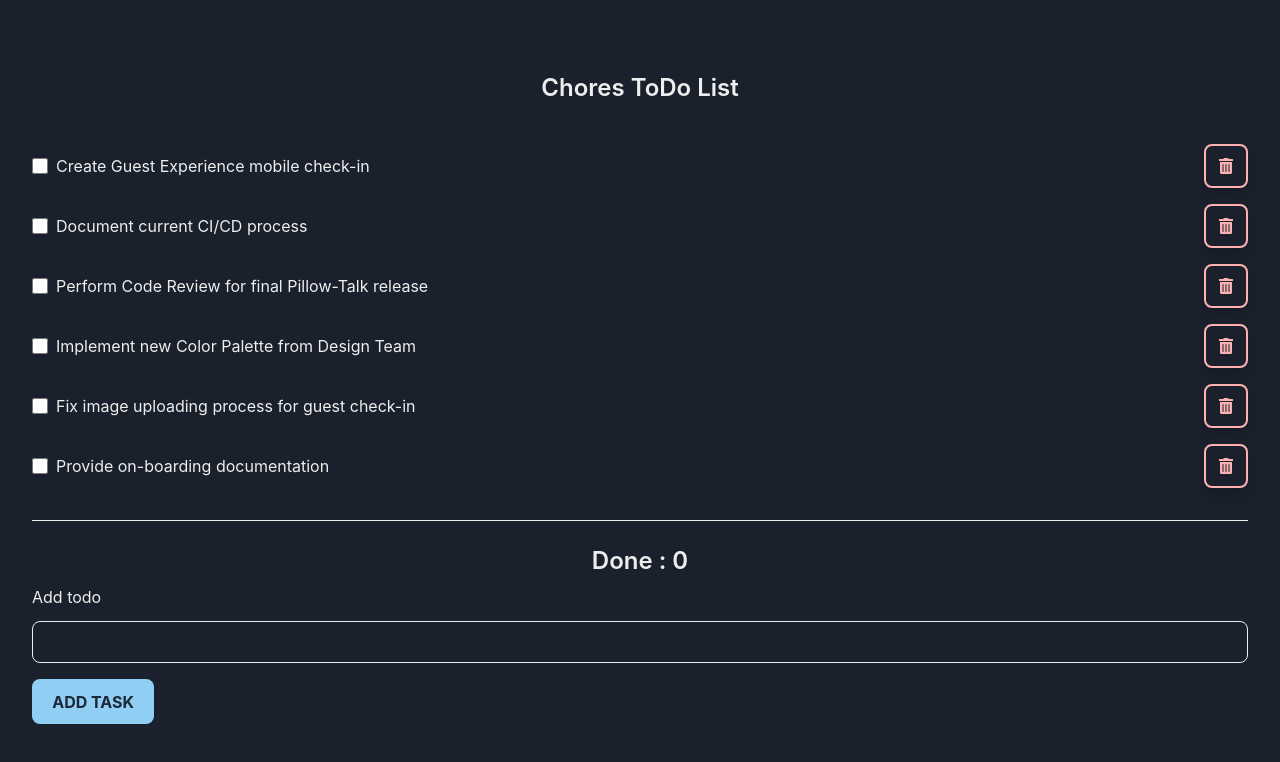
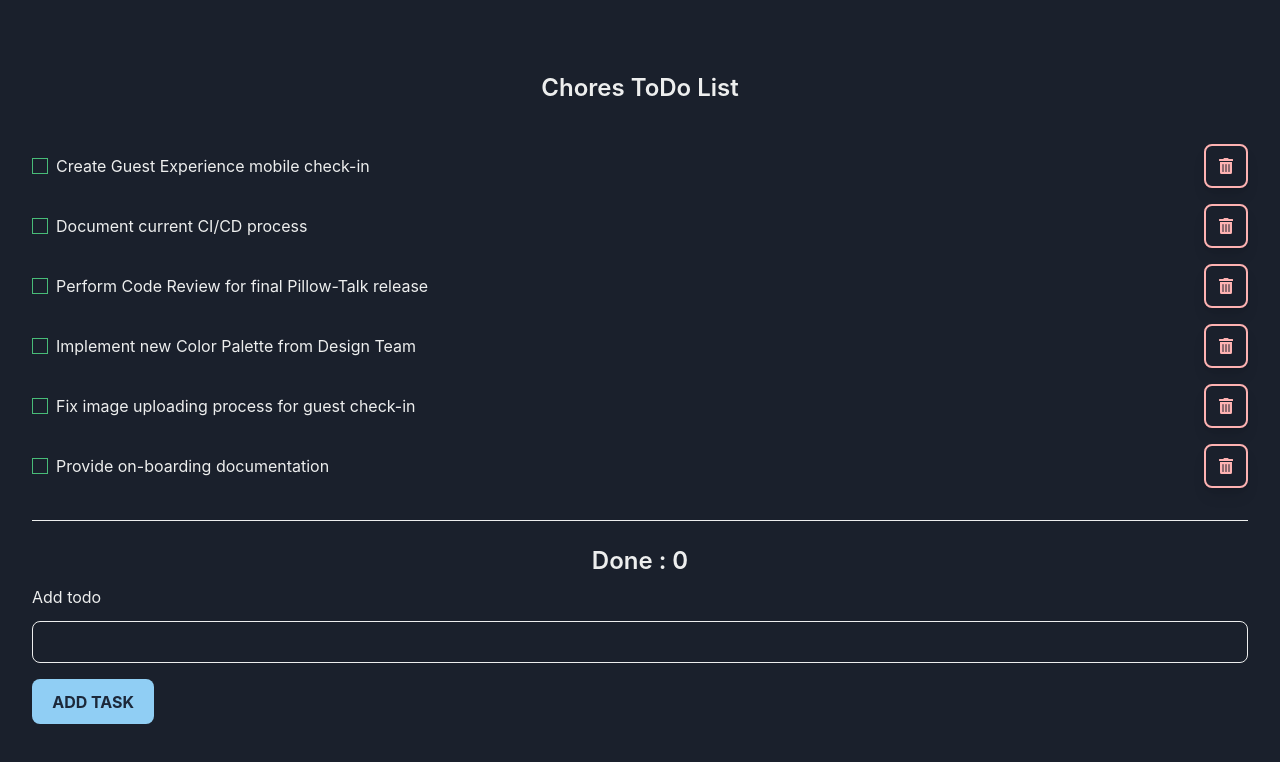
Before and after one commit to sixtycode/fe-exercise-006, a React (Vite) app: page / in a window 1280 px wide. Shown: the top 762 px of the page. Built offline with nearby package versions, Linux system fonts and the light colour scheme.

Commit message:
refactor: checkbox tweaks material tailwind

```diff
--- a/src/App.tsx
+++ b/src/App.tsx
@@ -10,38 +10,68 @@ function App() {
 
       <div>
         <div className="flex items-center mb-4">
-          <input id="default-checkbox" type="checkbox" value="" className="mr-2 w-4 h-4 md:accent-green">
-          </input>
+            <input id="default-checkbox" type="checkbox" value="" className="peer checked:bg-green appearance-none border border-green mr-2 w-4 h-4 accent-green focus:ring-green dark:focus:ring-green dark:ring-green focus:ring-2 dark:bg-green dark:border-green">
+            </input>
+            <span class="absolute text-white opacity-0 peer-checked:opacity-100 pointer-events-none">
+            <svg xmlns="http://www.w3.org/2000/svg" class="h-4 w-4" viewBox="0 0 20 20" fill="white" stroke="white" stroke-width="1">
+              <path fill-rule="evenodd" d="M16.707 5.293a1 1 0 010 1.414l-8 8a1 1 0 01-1.414 0l-4-4a1 1 0 011.414-1.414L8 12.586l7.293-7.293a1 1 0 011.414 0z" clip-rule="evenodd"></path>
+            </svg>
+            </span>
             Create Guest Experience mobile check-in
             <button className="p-3 max-w-sm ml-auto bg-transparent text-pink border-pink border-2 hover:border-white rounded-lg shadow-lg flex items-center space-x-4"><FaTrashAlt /></button>
         </div>
         <div className="flex items-center mb-4">
-            <input id="default-checkbox" type="checkbox" value="" className="mr-2 w-4 h-4 md:accent-green">
+            <input id="default-checkbox" type="checkbox" value="" className="peer checked:bg-green appearance-none border border-green mr-2 w-4 h-4 accent-green focus:ring-green dark:focus:ring-green dark:ring-green focus:ring-2 dark:bg-green dark:border-green">
             </input>
+            <span class="absolute text-white opacity-0 peer-checked:opacity-100 pointer-events-none">
+            <svg xmlns="http://www.w3.org/2000/svg" class="h-4 w-4" viewBox="0 0 20 20" fill="white" stroke="white" stroke-width="1">
+              <path fill-rule="evenodd" d="M16.707 5.293a1 1 0 010 1.414l-8 8a1 1 0 01-1.414 0l-4-4a1 1 0 011.414-1.414L8 12.586l7.293-7.293a1 1 0 011.414 0z" clip-rule="evenodd"></path>
+            </svg>
+            </span>
             Document current CI/CD process
             <button className="p-3 max-w-sm ml-auto bg-transparent text-pink border-pink border-2 hover:border-white rounded-lg shadow-lg flex items-center space-x-4"><FaTrashAlt /></button>
         </div>
         <div className="flex items-center mb-4">
-            <input id="default-checkbox" type="checkbox" value="" className="mr-2 w-4 h-4 md:accent-green">
+            <input id="default-checkbox" type="checkbox" value="" className="peer checked:bg-green appearance-none border border-green mr-2 w-4 h-4 accent-green focus:ring-green dark:focus:ring-green dark:ring-green focus:ring-2 dark:bg-green dark:border-green">
             </input>
+            <span class="absolute text-white opacity-0 peer-checked:opacity-100 pointer-events-none">
+            <svg xmlns="http://www.w3.org/2000/svg" class="h-4 w-4" viewBox="0 0 20 20" fill="white" stroke="white" stroke-width="1">
+              <path fill-rule="evenodd" d="M16.707 5.293a1 1 0 010 1.414l-8 8a1 1 0 01-1.414 0l-4-4a1 1 0 011.414-1.414L8 12.586l7.293-7.293a1 1 0 011.414 0z" clip-rule="evenodd"></path>
+            </svg>
+            </span>
             Perform Code Review for final Pillow-Talk release
             <button className="p-3 max-w-sm ml-auto bg-transparent text-pink border-pink border-2 hover:border-white rounded-lg shadow-lg flex items-center space-x-4"><FaTrashAlt /></button>
         </div>
         <div className="flex items-center mb-4">
-            <input id="default-checkbox" type="checkbox" value="" className="mr-2 w-4 h-4 md:accent-green">
+            <input id="default-checkbox" type="checkbox" value="" className="peer checked:bg-green appearance-none border border-green mr-2 w-4 h-4 accent-green focus:ring-green dark:focus:ring-green dark:ring-green focus:ring-2 dark:bg-green dark:border-green">
             </input>
+            <span class="absolute text-white opacity-0 peer-checked:opacity-100 pointer-events-none">
+            <svg xmlns="http://www.w3.org/2000/svg" class="h-4 w-4" viewBox="0 0 20 20" fill="white" stroke="white" stroke-width="1">
+              <path fill-rule="evenodd" d="M16.707 5.293a1 1 0 010 1.414l-8 8a1 1 0 01-1.414 0l-4-4a1 1 0 011.414-1.414L8 12.586l7.293-7.293a1 1 0 011.414 0z" clip-rule="evenodd"></path>
+            </svg>
+            </span>
             Implement new Color Palette from Design Team
             <button className="p-3 max-w-sm ml-auto bg-transparent text-pink border-pink border-2 hover:border-white rounded-lg shadow-lg flex items-center space-x-4"><FaTrashAlt /></button>
         </div>
         <div className="flex items-center mb-4">
-            <input id="default-checkbox" type="checkbox" value="" className="mr-2 w-4 h-4 md:accent-green">
+            <input id="default-checkbox" type="checkbox" value="" className="peer checked:bg-green appearance-none border border-green mr-2 w-4 h-4 accent-green focus:ring-green dark:focus:ring-green dark:ring-green focus:ring-2 dark:bg-green dark:border-green">
             </input>
+            <span class="absolute text-white opacity-0 peer-checked:opacity-100 pointer-events-none">
+            <svg xmlns="http://www.w3.org/2000/svg" class="h-4 w-4" viewBox="0 0 20 20" fill="white" stroke="white" stroke-width="1">
+              <path fill-rule="evenodd" d="M16.707 5.293a1 1 0 010 1.414l-8 8a1 1 0 01-1.414 0l-4-4a1 1 0 011.414-1.414L8 12.586l7.293-7.293a1 1 0 011.414 0z" clip-rule="evenodd"></path>
+            </svg>
+            </span>
             Fix image uploading process for guest check-in
             <button className="p-3 max-w-sm ml-auto bg-transparent text-pink border-pink border-2 hover:border-white rounded-lg shadow-lg flex items-center space-x-4"><FaTrashAlt /></button>
         </div>
         <div className="flex items-center mb-4">
-            <input id="default-checkbox" type="checkbox" value="" className="mr-2 w-4 h-4 md:accent-green">
+            <input id="default-checkbox" type="checkbox" value="" className="peer checked:bg-green appearance-none border border-green mr-2 w-4 h-4 accent-green focus:ring-green dark:focus:ring-green dark:ring-green focus:ring-2 dark:bg-green dark:border-green">
             </input>
+            <span class="absolute text-white opacity-0 peer-checked:opacity-100 pointer-events-none">
+            <svg xmlns="http://www.w3.org/2000/svg" class="h-4 w-4" viewBox="0 0 20 20" fill="white" stroke="white" stroke-width="1">
+              <path fill-rule="evenodd" d="M16.707 5.293a1 1 0 010 1.414l-8 8a1 1 0 01-1.414 0l-4-4a1 1 0 011.414-1.414L8 12.586l7.293-7.293a1 1 0 011.414 0z" clip-rule="evenodd"></path>
+            </svg>
+            </span>
             Provide on-boarding documentation
             <button className="p-3 max-w-sm ml-auto bg-transparent text-pink border-pink border-2 hover:border-white rounded-lg shadow-lg flex items-center space-x-4"><FaTrashAlt /></button>
         </div>
```
